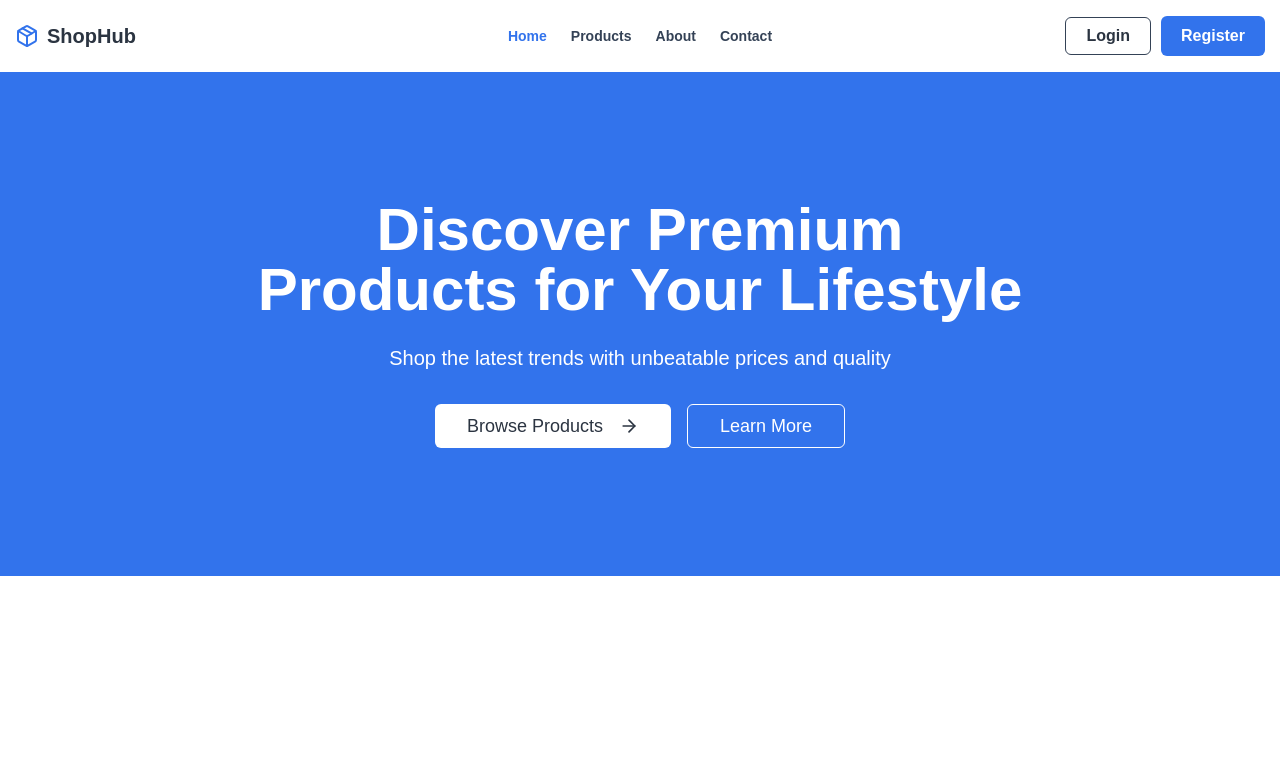
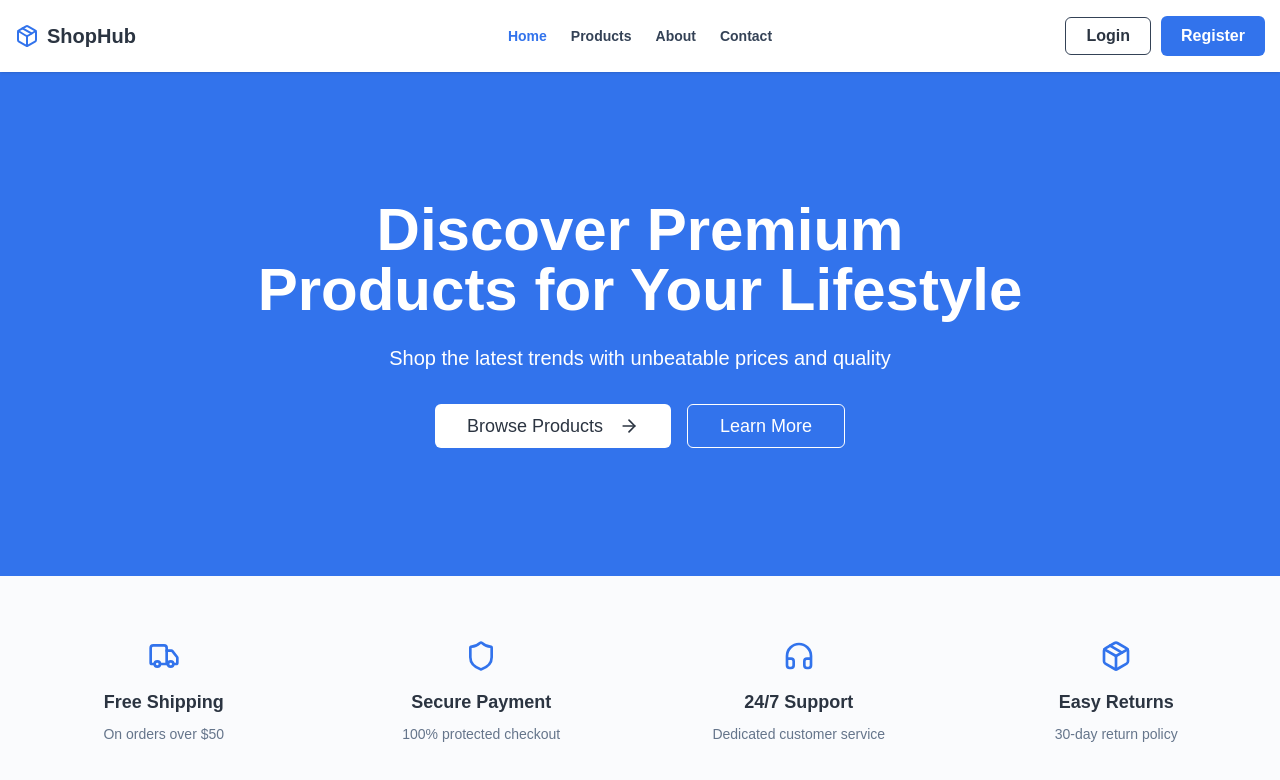
Before and after one commit to rakeebhasan09/ShopHubClient, a Next.js app: page / in a window 1280 px wide. Shown: the top 780 px of the page. Built offline with nearby package versions, Linux system fonts and the light colour scheme.

Commit message:
Features has beed added.

```diff
--- a/package.json
+++ b/package.json
@@ -9,6 +9,7 @@
     "lint": "eslint"
   },
   "dependencies": {
+    "lucide-react": "^0.554.0",
     "next": "16.0.3",
     "react": "19.2.0",
     "react-dom": "19.2.0"
--- a/src/app/globals.css
+++ b/src/app/globals.css
@@ -15,6 +15,7 @@
 	--font-mono: var(--font-geist-mono);
 	--color-primary: var(--primary);
 	--color-secondary: var(--secondary);
+	--color-muted: #65758b;
 }
 
 /* @media (prefers-color-scheme: dark) {
@@ -28,6 +29,7 @@ body {
 	background: var(--background);
 	color: var(--foreground);
 	font-family: Arial, Helvetica, sans-serif;
+	font-weight: 400;
 }
 
 .container {
--- a/src/app/layout.jsx
+++ b/src/app/layout.jsx
@@ -1,4 +1,4 @@
-import { Inter } from "next/font/google";
+import { Inter, Poppins } from "next/font/google";
 import "./globals.css";
 import Navbar from "@/component/Navbar/Navbar";
 
@@ -6,6 +6,12 @@ const inter = Inter({
 	subsets: ["latin"],
 	weight: ["400", "500", "600", "700"],
 	variable: "--font-inter",
+});
+
+const poppins = Poppins({
+	subsets: ["latin"],
+	weight: ["400", "500", "600", "700"],
+	variable: "--font-poppins",
 });
 
 export const metadata = {
@@ -16,7 +22,9 @@ export const metadata = {
 export default function RootLayout({ children }) {
 	return (
 		<html lang="en" data-theme="light">
-			<body className={`${inter.variable} antialiased`}>
+			<body
+				className={`${inter.variable} ${poppins.variable}  antialiased`}
+			>
 				<Navbar />
 				{children}
 			</body>
--- a/src/app/page.js
+++ b/src/app/page.js
@@ -1,9 +1,11 @@
+import Features from "@/component/Features/Features";
 import HeroBanner from "@/component/HeroBanner/HeroBanner";
 
 export default function Home() {
 	return (
-		<div>
+		<>
 			<HeroBanner />
-		</div>
+			<Features />
+		</>
 	);
 }
--- /dev/null
+++ b/src/component/Features/Features.jsx
@@ -0,0 +1,48 @@
+import { Package, Shield, Truck, HeadphonesIcon } from "lucide-react";
+const Features = () => {
+	const features = [
+		{
+			icon: <Truck className="h-8 w-8 text-primary" />,
+			title: "Free Shipping",
+			description: "On orders over $50",
+		},
+		{
+			icon: <Shield className="h-8 w-8 text-primary" />,
+			title: "Secure Payment",
+			description: "100% protected checkout",
+		},
+		{
+			icon: <HeadphonesIcon className="h-8 w-8 text-primary" />,
+			title: "24/7 Support",
+			description: "Dedicated customer service",
+		},
+		{
+			icon: <Package className="h-8 w-8 text-primary" />,
+			title: "Easy Returns",
+			description: "30-day return policy",
+		},
+	];
+	return (
+		<section className="py-16 bg-[#FAFBFD]">
+			<div className="container">
+				<div className="grid gap-5 grid-cols-1 md:grid-cols-2 lg:grid-cols-4">
+					{features.map((feature, idx) => (
+						<div key={idx} className="flex flex-col items-center">
+							<div className="flex justify-center mb-4">
+								{feature.icon}
+							</div>
+							<h3 className="font-semibold text-lg mb-2">
+								{feature.title}
+							</h3>
+							<p className="text-sm text-muted">
+								{feature.description}
+							</p>
+						</div>
+					))}
+				</div>
+			</div>
+		</section>
+	);
+};
+
+export default Features;
--- a/src/component/HeroBanner/HeroBanner.jsx
+++ b/src/component/HeroBanner/HeroBanner.jsx
@@ -14,7 +14,7 @@ const HeroBanner = () => {
 					</p>
 					<div className="flex flex-col sm:flex-row gap-4 justify-center">
 						<Link
-							className="inline-flex items-center justify-center gap-2 whitespace-nowrap font-medium transition-colors bg-background text-foreground hover:bg-secondary/80 hover:text-background h-11 rounded-md px-8 text-lg"
+							className="inline-flex items-center justify-center gap-2 whitespace-nowrap font-medium transition-all duration-300 bg-background text-foreground hover:bg-secondary/80 hover:text-background h-11 rounded-md px-8 text-lg"
 							href="/products"
 						>
 							Browse Products{" "}
@@ -35,7 +35,7 @@ const HeroBanner = () => {
 							</svg>
 						</Link>
 						<Link
-							className="inline-flex items-center justify-center gap-2 whitespace-nowrap font-medium border border-background h-11 rounded-md px-8 text-lg bg-transparent transition-all duration-200 text-background hover:bg-background hover:text-foreground"
+							className="inline-flex items-center justify-center gap-2 whitespace-nowrap font-medium border border-background h-11 rounded-md px-8 text-lg bg-transparent transition-all duration-300 text-background hover:bg-background hover:text-foreground"
 							href="/about"
 						>
 							Learn More
--- a/src/component/Navbar/Navbar.jsx
+++ b/src/component/Navbar/Navbar.jsx
@@ -20,7 +20,7 @@ const Navbar = () => {
 		</>
 	);
 	return (
-		<section className="shadow-sm py-4">
+		<section className="shadow-sm py-4 sticky top-0 z-50 w-full bg-background/95 backdrop-blur supports-backdrop-filter:bg-background/60">
 			<div className="container">
 				<div className="navbar p-0 min-h-0">
 					{/* Navbar Start */}
```
Also changed, not shown: 1 other file (tests, documents, lock files or other folders).
